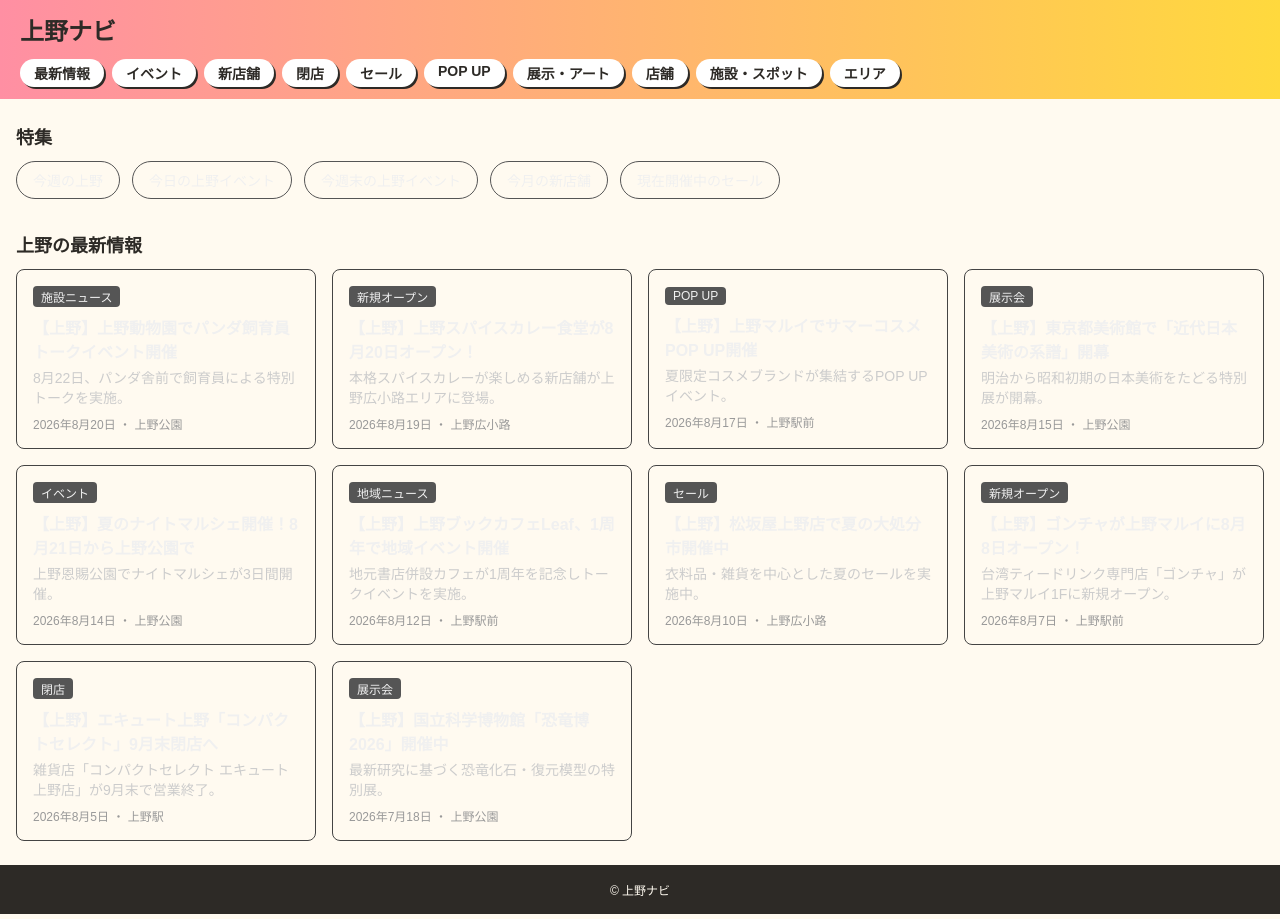
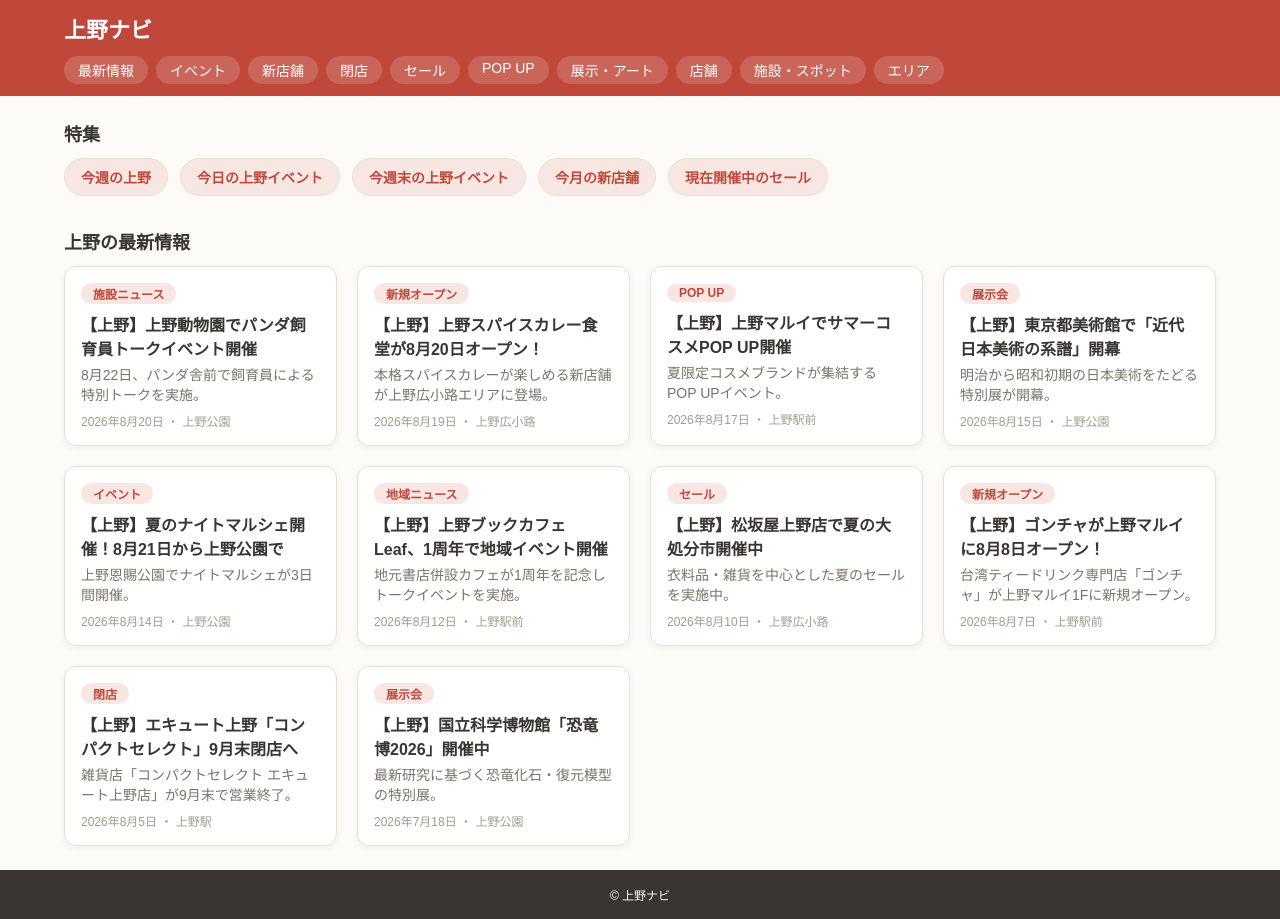
Before and after one commit to reload-co-jp/ueno, a Next.js app: page / in a window 1280 px wide. Built offline with nearby package versions, Linux system fonts and the light colour scheme.

Commit message:
Change thema

```diff
--- a/app/page.tsx
+++ b/app/page.tsx
@@ -23,12 +23,15 @@ const Page: FC = () => {
             <Link
               key={f.href}
               href={f.href}
+              className="pill"
               style={{
-                border: "1px solid #555",
+                background: "#f7e6e1",
+                border: "1px solid #e8e1d3",
                 borderRadius: "999px",
                 padding: ".5rem 1rem",
                 fontSize: ".875rem",
-                color: "#f0f0f0",
+                fontWeight: 700,
+                color: "#c0483a",
                 textDecoration: "none",
               }}
             >
--- a/app/reset.css
+++ b/app/reset.css
@@ -5,8 +5,8 @@
 }
 
 :root {
-  background: #fffaf0;
-  color: #2d2a26;
+  background: #fdfbf7;
+  color: #3a3530;
   color-scheme: light;
 }
 
@@ -16,6 +16,6 @@ a {
 
 .card:hover,
 .pill:hover {
-  transform: translateY(-3px) rotate(-0.5deg);
-  box-shadow: 0.25rem 0.35rem 0 #2d2a26;
+  transform: translateY(-2px);
+  box-shadow: 0 0.375rem 0.75rem rgba(58, 53, 48, 0.12);
 }
--- a/components/elements/article-list-page.tsx
+++ b/components/elements/article-list-page.tsx
@@ -9,7 +9,7 @@ export const ArticleListPage: FC<{ title: string; articles: NewsArticle[] }> = (
   <div>
     <h2 style={{ fontSize: "1.125rem", marginBottom: "1rem" }}>{title}</h2>
     {articles.length === 0 ? (
-      <p style={{ color: "#999" }}>該当する記事はまだない。</p>
+      <p style={{ color: "#a39c8c" }}>該当する記事はまだない。</p>
     ) : (
       <CardGrid>
         {articles.map((article) => (
--- a/components/elements/card.tsx
+++ b/components/elements/card.tsx
@@ -1,46 +1,56 @@
 import Link from "next/link"
 import { FC } from "react"
-import { CATEGORY_LABELS, EventItem, NewsArticle, Spot, Store } from "@/lib/types"
+import { CATEGORY_LABELS, NewsArticle, Spot, Store, EventItem } from "@/lib/types"
 import { formatDateJp, formatDateRangeJp } from "@/lib/date"
 
 const cardStyle: React.CSSProperties = {
   display: "block",
-  border: "1px solid #444",
-  borderRadius: ".5rem",
+  background: "#fff",
+  border: "1px solid #e8e1d3",
+  borderRadius: ".75rem",
   padding: "1rem",
-  color: "#f0f0f0",
+  color: "#3a3530",
   textDecoration: "none",
+  boxShadow: "0 0.125rem 0.375rem rgba(58, 53, 48, 0.06)",
 }
 
 const badgeStyle: React.CSSProperties = {
   display: "inline-block",
   fontSize: ".75rem",
-  background: "#555",
-  borderRadius: ".25rem",
-  padding: ".125rem .5rem",
+  fontWeight: 700,
+  background: "#f7e6e1",
+  color: "#c0483a",
+  borderRadius: "999px",
+  padding: ".125rem .75rem",
   marginBottom: ".5rem",
 }
 
 export const ArticleCard: FC<{ article: NewsArticle }> = ({ article }) => (
-  <Link href={`/articles/${article.id}`} style={cardStyle}>
+  <Link href={`/articles/${article.id}`} className="card" style={cardStyle}>
     <span style={badgeStyle}>{CATEGORY_LABELS[article.category]}</span>
     <h3 style={{ fontSize: "1rem", margin: "0 0 .25rem" }}>{article.title}</h3>
-    <p style={{ fontSize: ".875rem", color: "#ccc", margin: "0 0 .5rem" }}>
+    <p style={{ fontSize: ".875rem", color: "#7a7468", margin: "0 0 .5rem" }}>
       {article.summary}
     </p>
-    <p style={{ fontSize: ".75rem", color: "#999", margin: 0 }}>
+    <p style={{ fontSize: ".75rem", color: "#a39c8c", margin: 0 }}>
       {formatDateJp(article.publishedAt)} ・ {article.area}
     </p>
   </Link>
 )
 
 export const EventCard: FC<{ event: EventItem }> = ({ event }) => (
-  <a href={event.officialUrl} target="_blank" rel="noreferrer" style={cardStyle}>
+  <a
+    href={event.officialUrl}
+    target="_blank"
+    rel="noreferrer"
+    className="card"
+    style={cardStyle}
+  >
     <h3 style={{ fontSize: "1rem", margin: "0 0 .25rem" }}>{event.name}</h3>
-    <p style={{ fontSize: ".875rem", color: "#ccc", margin: "0 0 .5rem" }}>
+    <p style={{ fontSize: ".875rem", color: "#7a7468", margin: "0 0 .5rem" }}>
       {event.summary}
     </p>
-    <p style={{ fontSize: ".75rem", color: "#999", margin: 0 }}>
+    <p style={{ fontSize: ".75rem", color: "#a39c8c", margin: 0 }}>
       {formatDateRangeJp(event.startDate, event.endDate)} ・ {event.location} ・{" "}
       {event.fee}
     </p>
@@ -48,20 +58,20 @@ export const EventCard: FC<{ event: EventItem }> = ({ event }) => (
 )
 
 export const StoreCard: FC<{ store: Store }> = ({ store }) => (
-  <Link href={`/stores/${store.id}`} style={cardStyle}>
+  <Link href={`/stores/${store.id}`} className="card" style={cardStyle}>
     <span style={badgeStyle}>{store.category}</span>
     <h3 style={{ fontSize: "1rem", margin: "0 0 .25rem" }}>{store.name}</h3>
-    <p style={{ fontSize: ".75rem", color: "#999", margin: 0 }}>
+    <p style={{ fontSize: ".75rem", color: "#a39c8c", margin: 0 }}>
       {store.address} ・ {store.hours}
     </p>
   </Link>
 )
 
 export const SpotCard: FC<{ spot: Spot }> = ({ spot }) => (
-  <Link href={`/spots/${spot.id}`} style={cardStyle}>
+  <Link href={`/spots/${spot.id}`} className="card" style={cardStyle}>
     <span style={badgeStyle}>{spot.type}</span>
     <h3 style={{ fontSize: "1rem", margin: "0 0 .25rem" }}>{spot.name}</h3>
-    <p style={{ fontSize: ".75rem", color: "#999", margin: 0 }}>{spot.address}</p>
+    <p style={{ fontSize: ".75rem", color: "#a39c8c", margin: 0 }}>{spot.address}</p>
   </Link>
 )
 
@@ -70,7 +80,7 @@ export const CardGrid: FC<{ children: React.ReactNode }> = ({ children }) => (
     style={{
       display: "grid",
       gridTemplateColumns: "repeat(auto-fill, minmax(16rem, 1fr))",
-      gap: "1rem",
+      gap: "1.25rem",
     }}
   >
     {children}
--- a/components/elements/layout.tsx
+++ b/components/elements/layout.tsx
@@ -30,13 +30,11 @@ export const Nav: FC = () => (
         href={item.href}
         className="pill"
         style={{
-          color: "#2d2a26",
-          background: "#fff",
+          color: "#fff",
+          background: "rgba(255, 255, 255, 0.16)",
           borderRadius: "999px",
           padding: ".25rem .875rem",
-          fontWeight: 700,
           textDecoration: "none",
-          boxShadow: "0.125rem 0.125rem 0 #2d2a26",
         }}
       >
         {item.label}
@@ -50,7 +48,7 @@ export const Title: FC<ComponentProps<"h1">> = ({
   children,
   ...props
 }) => (
-  <h1 style={{ fontSize: "1.5rem", margin: 0, ...style }} {...props}>
+  <h1 style={{ fontSize: "1.375rem", margin: 0, ...style }} {...props}>
     {children}
   </h1>
 )
@@ -58,38 +56,41 @@ export const Title: FC<ComponentProps<"h1">> = ({
 export const Header: FC<{ children: ReactNode }> = ({ children }) => (
   <header
     style={{
-      background: "linear-gradient(90deg, #ff8fa3, #ffd93d)",
-      color: "#2d2a26",
-      padding: ".75rem 1.25rem",
+      background: "#c0483a",
+      color: "#fff",
       position: "relative",
     }}
   >
-    {children}
+    <div style={{ maxWidth: "75rem", margin: "0 auto", padding: ".75rem 1.5rem" }}>
+      {children}
+    </div>
   </header>
 )
 
 export const Main: FC<{ children: ReactNode }> = ({ children }) => (
   <main
     style={{
-      background: "#fffaf0",
+      background: "#fdfbf7",
       minHeight: "calc(100dvh - 5.625rem)",
-      padding: "1.5rem 1rem",
     }}
   >
-    {children}
+    <div style={{ maxWidth: "75rem", margin: "0 auto", padding: "1.5rem" }}>
+      {children}
+    </div>
   </main>
 )
 
 export const Footer: FC<{ children: ReactNode }> = ({ children }) => (
   <footer
     style={{
-      background: "#2d2a26",
-      color: "#fffaf0",
+      background: "#3a3530",
+      color: "#fdfbf7",
       fontSize: ".75rem",
-      padding: "1rem",
       textAlign: "center",
     }}
   >
-    {children}
+    <div style={{ maxWidth: "75rem", margin: "0 auto", padding: "1rem 1.5rem" }}>
+      {children}
+    </div>
   </footer>
 )
```
Also changed, not shown: app/articles/[id]/page.tsx (+11 -9 lines).
